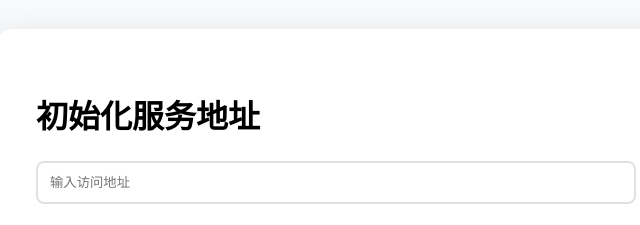
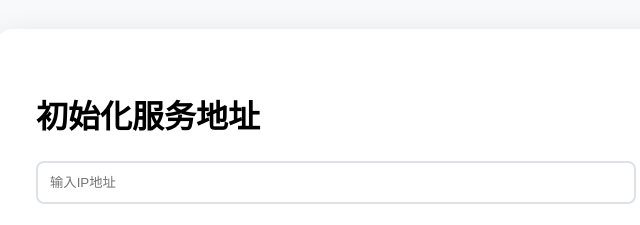
Before and after one commit to jnxey/gv-web-electron, an Electron app: page index.html in a window 1280 px wide. Shown: the part 228-453 px from the top of the page, 304-944 px from the left. Drawn offline with Linux system fonts and the light colour scheme.

Commit message:
feat: init

```diff
--- a/index.html
+++ b/index.html
@@ -44,7 +44,7 @@
   <!-- 协议选择+域名输入组合 -->
   <div class="input-group">
     <div class="form-group">
-      <input type="text" id="domain" name="domain" placeholder="输入访问地址" required>
+      <input type="text" id="domain" name="domain" placeholder="输入IP地址" required>
     </div>
   </div>
   <button type="submit" onclick="handlerConfirm()">确认服务地址</button>
```
